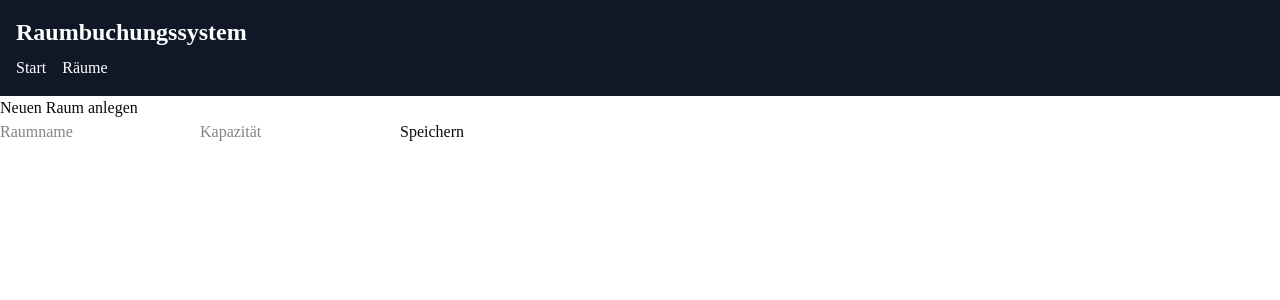
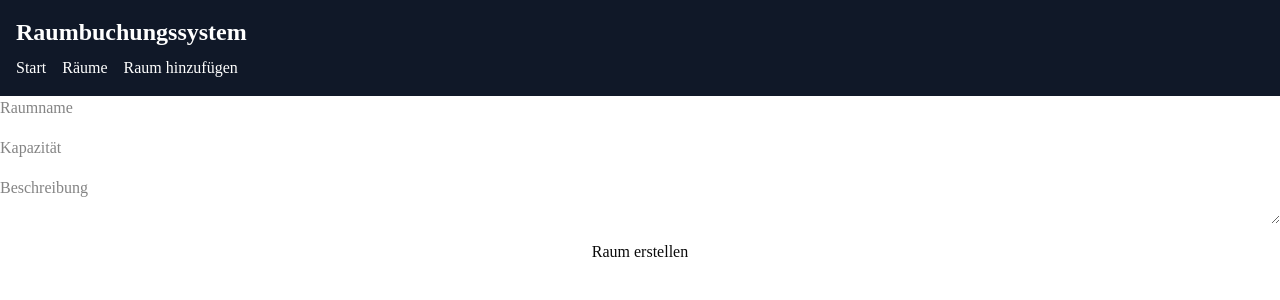
Before and after one commit to aminatraore2a-beep/gruppenprojekt_kickoff, a Next.js app: page /rooms/new in a window 1280 px wide. Shown: the top 300 px of the page. Built offline with nearby package versions, Linux system fonts and the light colour scheme.

Commit message:
feat:rooms mit zod

```diff
--- a/app/actions/room_actions.ts
+++ b/app/actions/room_actions.ts
@@ -1,15 +1,19 @@
 "use server";
 
 import { prisma } from "@/lib/prisma";
+import { CreateRoomSchema } from "../schemas/room";
+import { redirect } from "next/navigation";
 
 export async function createRoom(formData: FormData) {
-  const name = formData.get("name") as string;
-  const capacity = Number(formData.get("capacity"));
+  const validated = CreateRoomSchema.parse({
+    name: formData.get("name"),
+    capacity: Number(formData.get("capacity")),
+    description: formData.get("description") || undefined,
+  });
 
   await prisma.room.create({
-    data: {
-      name,
-      capacity,
-    },
+    data: validated,
   });
+
+  redirect("/rooms");
 }
--- a/app/layout.tsx
+++ b/app/layout.tsx
@@ -16,6 +16,7 @@ export default function RootLayout({
           <nav className="mt-2 flex gap-4">
             <Link href="/">Start</Link>
             <Link href="/rooms">Räume</Link>
+            <Link href="/rooms/new">Raum hinzufügen</Link>
           </nav>
         </header>
 
--- a/app/page.tsx
+++ b/app/page.tsx
@@ -1,14 +1,33 @@
 import Link from "next/link";
+import { prisma } from "@/lib/prisma";
+import { RoomCard } from "@/components/room_card";
 
-export default function HomePage() {
+export default async function RoomsPage() {
+  const rooms = await prisma.room.findMany();
+
   return (
-    <main className="max-w-5xl mx-auto p-6">
-      <h1 className="text-4xl font-bold mb-4">
-        Raumbuchungssystem
-      </h1>
-      <p className="text-lg mb-6">
-        Verwalte und buche Räume.
-      </p>
-    </main>
+    <div>
+      <div className="flex justify-between items-center mb-4">
+        <h1>Räume</h1>
+
+        <Link
+          href="/rooms/new"
+          className="border rounded px-4 py-2"
+        >
+          Raum hinzufügen
+        </Link>
+      </div>
+
+      <div className="grid gap-4">
+        {rooms.map((room) => (
+          <RoomCard
+            key={room.id}
+            name={room.name}
+            capacity={room.capacity}
+            description={room.description}
+          />
+        ))}
+      </div>
+    </div>
   );
 }
--- a/app/rooms/new/page.tsx
+++ b/app/rooms/new/page.tsx
@@ -1,23 +1,27 @@
+import { createRoom } from "@/app/actions/room_actions";
+
 export default function NewRoomPage() {
   return (
-    <div>
-      <h1>Neuen Raum anlegen</h1>
-
-      <form>
+    <form action={createRoom} className="flex flex-col gap-4">
       <input
-          type="text"
+        name="name"
         placeholder="Raumname"
       />
 
       <input
+        name="capacity"
         type="number"
         placeholder="Kapazität"
       />
 
+      <textarea
+        name="description"
+        placeholder="Beschreibung"
+      />
+
       <button type="submit">
-          Speichern
+        Raum erstellen
       </button>
     </form>
-    </div>
   );
 }
--- /dev/null
+++ b/app/schemas/room.ts
@@ -0,0 +1,18 @@
+import { z } from "zod";
+
+export const CreateRoomSchema = z.object({
+  name: z
+    .string()
+    .min(1, "Raumname ist erforderlich")
+    .max(100, "Raumname darf maximal 100 Zeichen haben"),
+
+  capacity: z
+    .number()
+    .int()
+    .positive("Kapazität muss größer als 0 sein"),
+
+  description: z.string().optional(),
+});
+
+export type CreateRoomInput =
+  z.infer<typeof CreateRoomSchema>;
```
Also changed, not shown: 1 other file (tests, documents, lock files or other folders). Lines whose indentation alone changed are shown as unchanged.
